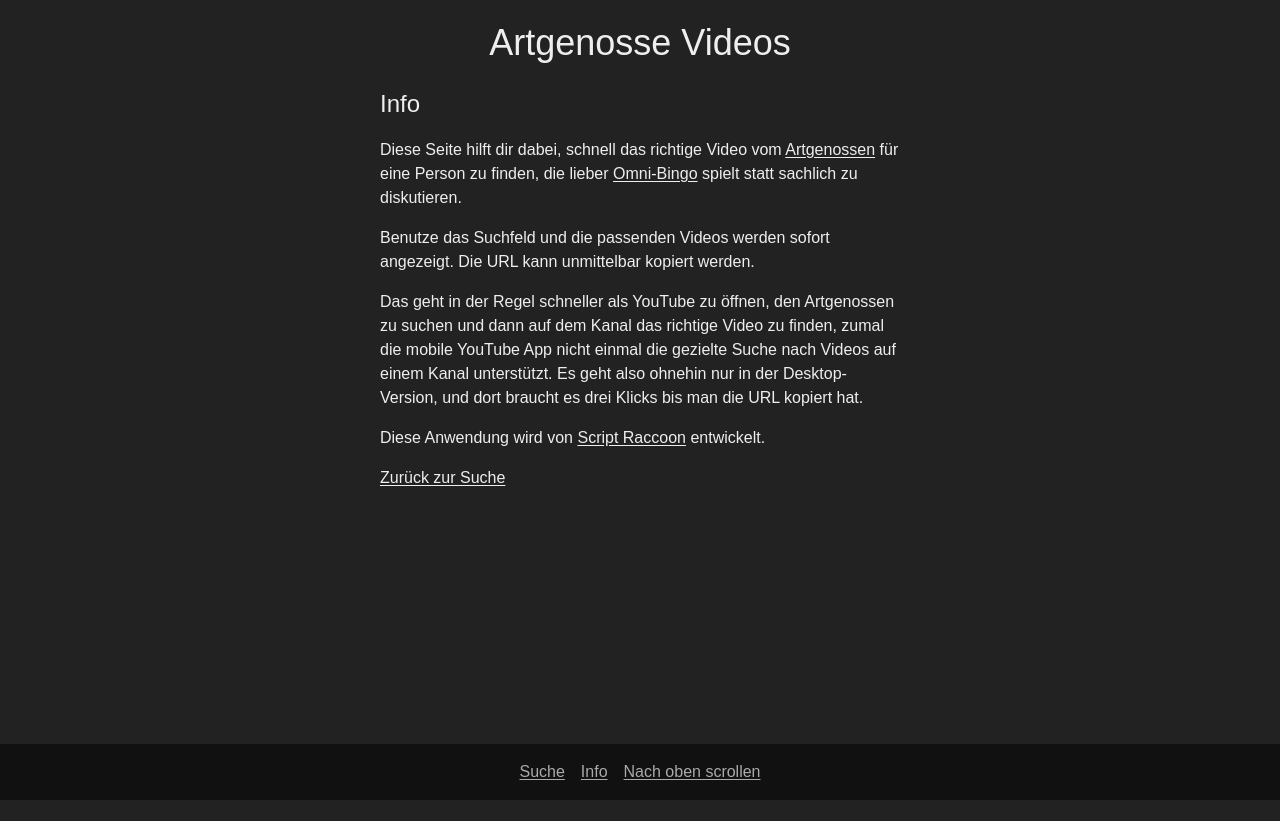
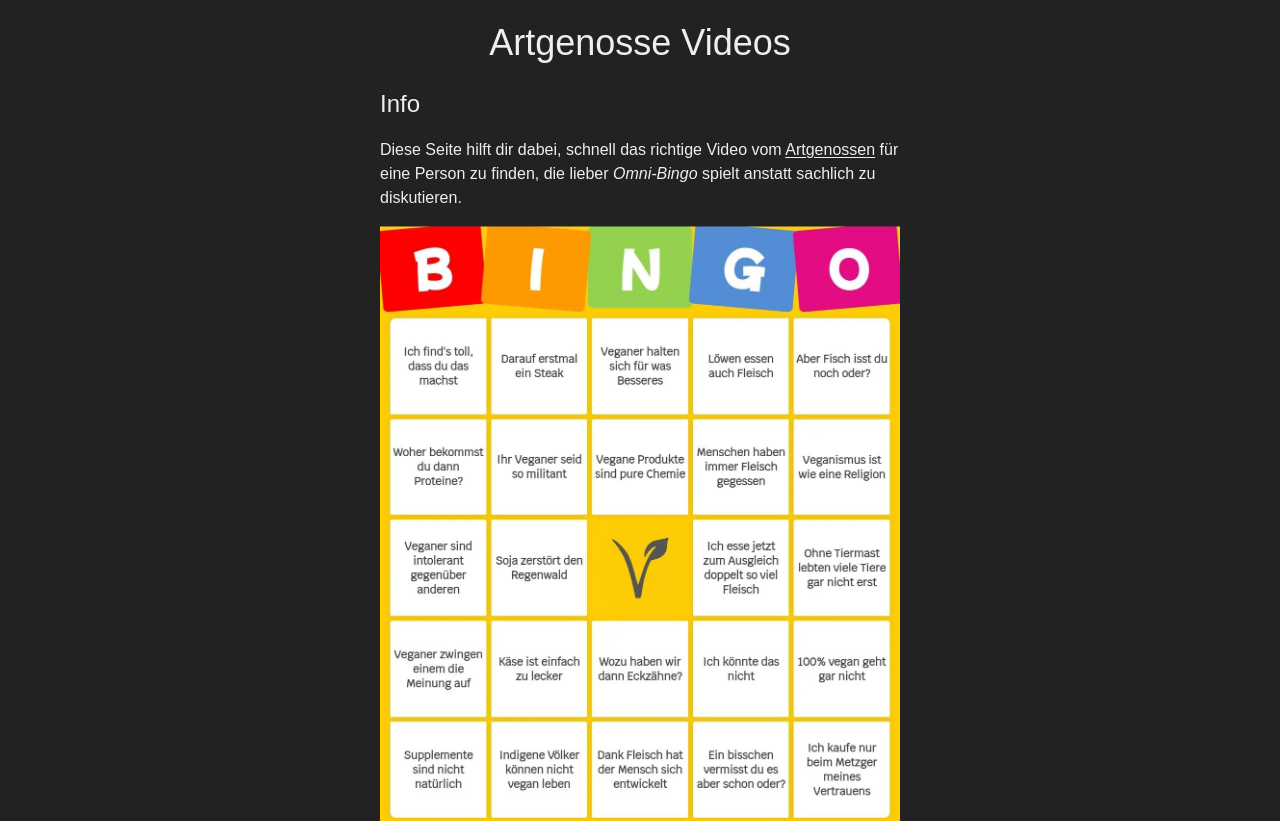
Before and after one commit to ScriptRaccoon/artgenosse-videos, a SvelteKit app: page /about in a window 1280 px wide. Shown: the top 821 px of the page. Before the commit the page ends 800 px from the top, so only its background shows below. Built offline with nearby package versions, Linux system fonts and the light colour scheme.

Commit message:
show image

```diff
--- a/src/routes/about/+page.svelte
+++ b/src/routes/about/+page.svelte
@@ -5,14 +5,43 @@
 	<a href="https://www.youtube.com/c/DerArtgenosse" target="_blank"
 		>Artgenossen
 	</a>
-	für eine Person zu finden, die lieber
-	<a href="/omni-bingo.webp">Omni-Bingo</a>
-	spielt statt sachlich zu diskutieren.
+	für eine Person zu finden, die lieber <i>Omni-Bingo</i> spielt anstatt sachlich
+	zu diskutieren.
 </p>
 
+<img
+	src="/omni-bingo.webp"
+	alt="Omni-Bingo:
+		1. Ich find's toll, dass du das machst.
+		2. Darauf erstmal ein Steak.
+		3. Veganer halten sich für was Besseres.
+		4. Löwen essen auch Fleisch.
+		5. Aber Fisch isst du noch oder?
+		6. Woher bekommst du dann Proteine?
+		7. Ihr Veganer seid so militant.
+		8. Vegane Produkte sind pure Chemie.
+		9. Menschen haben immer Fleisch gegessen.
+		10. Veganismus ist wie eine Religion.
+		11. Veganer sind intolerant gegenüber anderen.
+		12. Soja zerstört den Regenwald.
+		13. Ich esse jetzt zum Ausgleich doppelt so viel Fleisch.
+		14. Ohne Tiermast lebten viele Tiere gar nicht erst.
+		15. Veganer zwingen einem die Meinung auf.
+		16. Käse ist einfach zu lecker.
+		17. Wozu haben wir dann Eckzähne?
+		18. Ich könnte das nicht.
+		19. 100% vegan geht gar nicht.
+		20. Supplemente sind nicht natürlich.
+		21. Indigene Völker können nicht vegan leben.
+		22. Dank Fleisch hat der Mensch sich entwickelt.
+		23. Ein bisschen vermisst du es aber schon oder?
+		24. Ich kaufe nur beim Metzger meines Vertrauens."
+/>
+
 <p>
-	Benutze das Suchfeld und die passenden Videos werden sofort angezeigt. Die URL
-	kann unmittelbar kopiert werden.
+	Benutze das Suchfeld und die passenden Videos werden sofort angezeigt. Dazu
+	werden sowohl Titel als auch Beschreibung durchsucht. Die URL kann unmittelbar
+	kopiert werden.
 </p>
 
 <p>
@@ -29,12 +58,13 @@
 	> entwickelt.
 </p>
 
-<p>
-	<a href="/">Zurück zur Suche</a>
-</p>
-
 <style>
 	h2 {
 		margin-bottom: 1rem;
 	}
+
+	img {
+		clip-path: inset(24px 0 0 0);
+		margin-top: -24px;
+	}
 </style>
```
